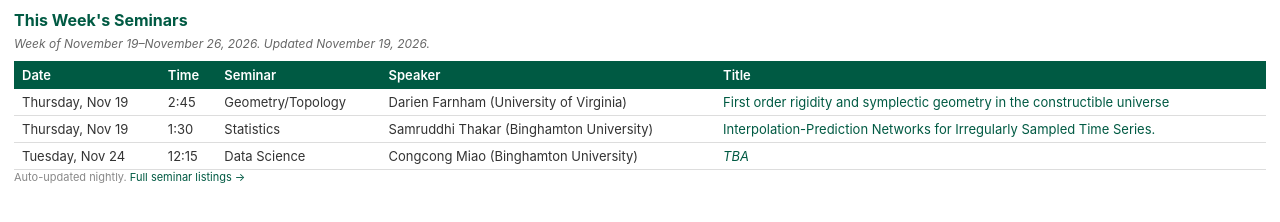
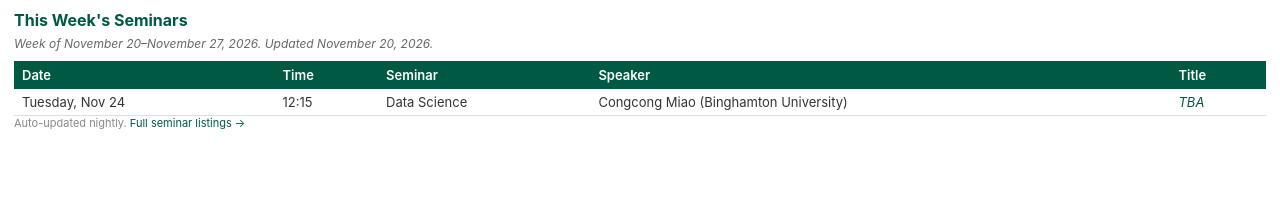
Before and after one commit to slavakargin/seminar-scraper, a plain HTML site: page docs/index.html in a window 1280 px wide. Drawn offline with Linux system fonts and the light colour scheme.

Commit message:
Update seminar table and TV image 2026-11-20

```diff
--- a/docs/index.html
+++ b/docs/index.html
@@ -51,11 +51,9 @@
 </head>
 <body>
 <h2>This Week's Seminars</h2>
-<div class="subtitle">Week of November 19–November 26, 2026. Updated November 19, 2026.</div>
+<div class="subtitle">Week of November 20–November 27, 2026. Updated November 20, 2026.</div>
 <table>
 <tr><th>Date</th><th>Time</th><th>Seminar</th><th>Speaker</th><th>Title</th></tr>
-<tr><td>Thursday, Nov 19</td><td>2:45</td><td>Geometry/Topology</td><td>Darien Farnham (University of Virginia)</td><td><a href="https://www2.math.binghamton.edu/p/seminars/topsem">First order rigidity and symplectic geometry in the constructible universe</a></td></tr>
-<tr><td>Thursday, Nov 19</td><td>1:30</td><td>Statistics</td><td>Samruddhi Thakar (Binghamton University)</td><td><a href="https://www2.math.binghamton.edu/p/seminars/stat">Interpolation-Prediction Networks for Irregularly Sampled Time Series.</a></td></tr>
 <tr><td>Tuesday, Nov 24</td><td>12:15</td><td>Data Science</td><td>Congcong Miao (Binghamton University)</td><td><a href="https://www2.math.binghamton.edu/p/seminars/datasci"><em>TBA</em></a></td></tr>
 </table>
 <p class="note">Auto-updated nightly. <a href="https://www2.math.binghamton.edu/p/seminars">Full seminar listings →</a></p>
```
Also changed, not shown: docs/seminars.png.
